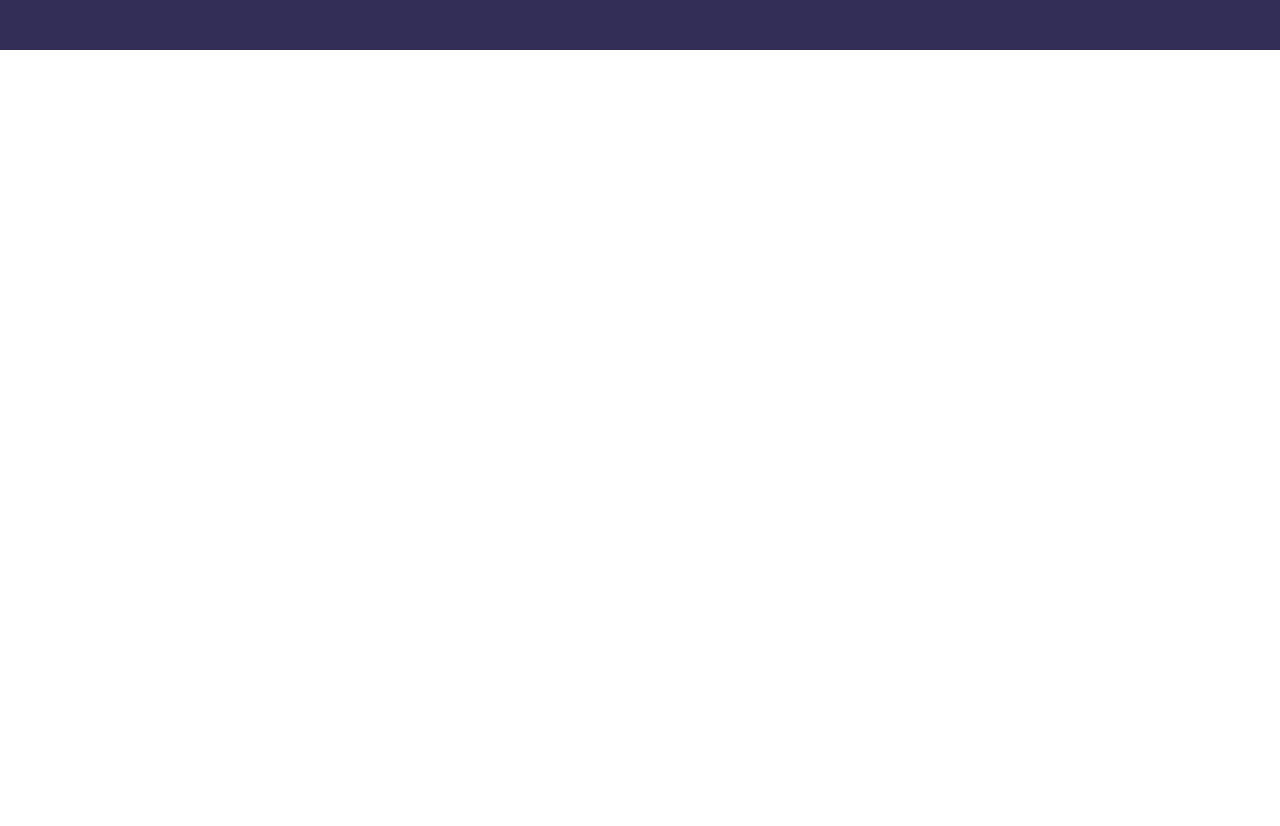
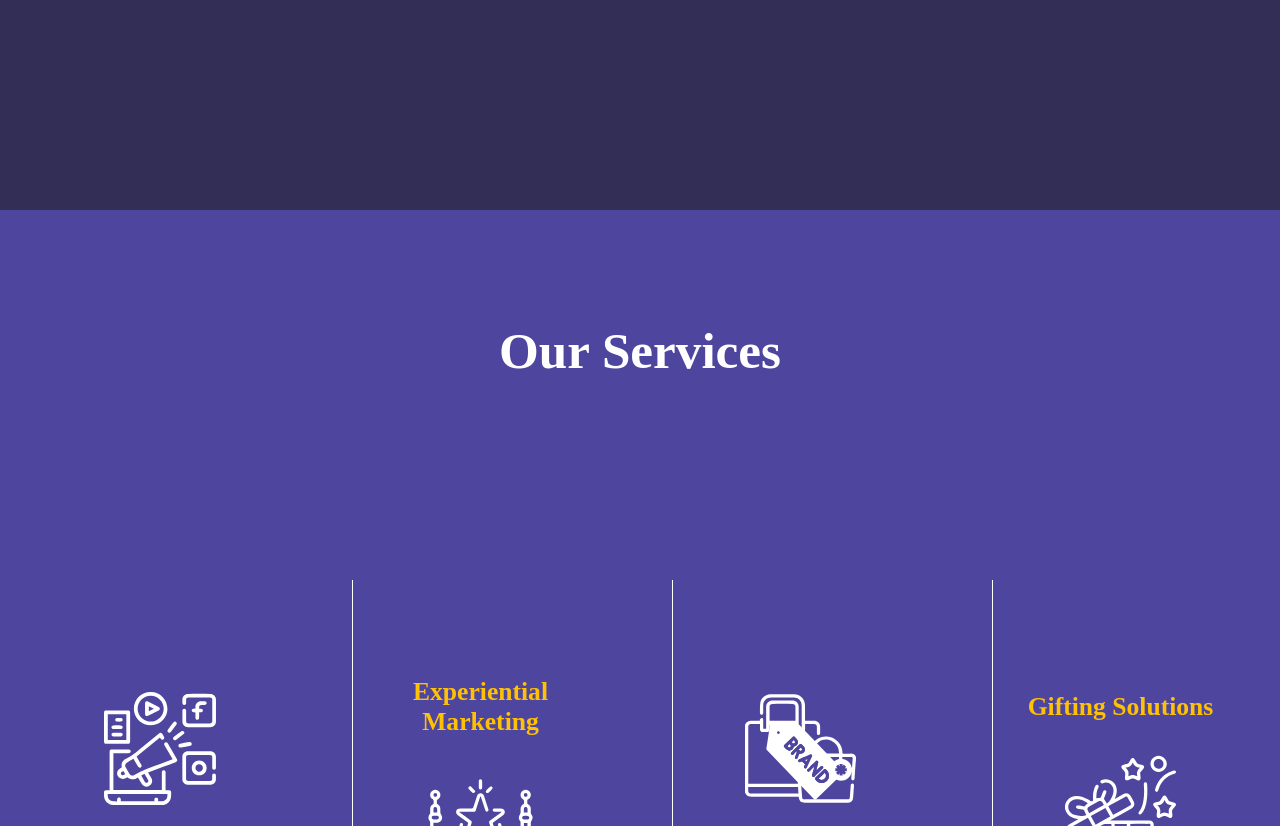
Before and after one commit to theprinceraj/Landing-Page-Template, a plain HTML site: page index.html in a window 1280 px wide. Shown: the part 2590-3416 px from the top of the page. Before the commit the page ends 2640 px from the top, so only its background shows below. Drawn offline with Linux system fonts and the light colour scheme.

Commit message:
Added a new section to the website with information about the company's services and team members.

```diff
--- a/index.html
+++ b/index.html
@@ -80,8 +80,8 @@
     </section>
     <!-- Section 2 Ends -->
 
-    <!-- Section 1 Begins -->
-    <div class="page" id="page-3">
+    <!-- Section 3 Begins -->
+    <section class="page" id="page-3">
         <div id="left-page-3">
             <h3>About Us</h3>
             <ul>
@@ -105,7 +105,51 @@
                 processes.</p>
             <p><a href="#">Recruit a TRIAD professional today to aid in the expansion of your business.</a></p>
         </div>
-    </div>
+    </section>
+    <!-- Section 3 Ends -->
+
+    <!-- Section 4 Begins -->
+    <section class="page" id="page-4">
+        <h3>Our Services</h3>
+        <div id="services-container">
+            <div class="service-item">
+                <img src="images/page-4/marketing.svg" alt="Marketing">
+                <h4>Marketing Services</h4>
+            </div>
+            <div class="service-item" id="service-2">
+                <h4>Experiential Marketing</h4>
+                <img src="images/page-4/experiential.svg" alt="Experiential">
+            </div>
+            <div class="service-item" id="service-3">
+                <img src="images/page-4/Retail.svg" alt="Retail">
+                <h4>Retail Branding</h4>
+            </div>
+            <div class="service-item" id="service-4">
+                <h4>Gifting Solutions</h4>
+                <img src="images/page-4/gifting.svg" alt="Gifting">
+            </div>
+        </div>
+    </section>
+    <!-- Section 4 Ends -->
+
+    <!-- Section 5 Begins -->
+    <section class="page" id="page-5">
+        <h5>Meet our <span>warriors</span>, ready to <span>harness</span> the force for good.</h5>
+        <div id="warrior-container">
+            <div class="warrior-item">
+                <img src="images/page-5/warrior-1.jpg" alt="Prince Raj">
+                <p>Prince Raj</p>
+            </div>
+            <div class="warrior-item">
+                <img src="images/page-5/warrior-2.jpg" alt="Warrior 2">
+                <p>Rishab Srivastava</p>
+            </div>
+            <div class="warrior-item">
+                <img src="images/page-5/warrior-3.jpg" alt="Warrior 3">
+                <p>John Smith</p>
+            </div>
+        </div>
+    </section>
 </body>
 
 </html>
--- a/style.css
+++ b/style.css
@@ -215,6 +215,7 @@ nav a:hover {
     display: flex;
     align-items: flex-start;
     justify-content: flex-start;
+    height: 130vh;
 }
 
 #left-page-3 {
@@ -266,3 +267,65 @@ nav a:hover {
 #right-page-3 a {
     color: #FF7200;
 }
+
+#page-4 {
+    color: white;
+    background-color: #4E459F;
+    display: flex;
+    flex-direction: column;
+    align-items: center;
+    justify-content: center;
+}
+
+#page-4 h3 {
+    font-size: 4vw;
+    margin-bottom: 5vh;
+}
+
+#services-container {
+    width: 100%;
+    color: #FFC103;
+    display: flex;
+    flex-wrap: wrap;
+    align-items: center;
+    justify-content: space-around;
+    margin-top: 20vh;
+}
+
+.service-item {
+    width: 20%;
+    height: 50vh;
+    display: flex;
+    flex-direction: column;
+    align-items: center;
+    justify-content: center;
+}
+
+.service-item:hover img {
+    scale: 1.4;
+}
+
+.service-item h4 {
+    text-align: center;
+    font-size: 2vw;
+    margin: 0.5rem;
+    padding: 0.5rem;
+    transition: all ease 0.2s;
+}
+
+.service-item h4:hover {
+    color: #e2a90a;
+}
+
+.service-item img {
+    width: 50%;
+    margin: 0.5rem;
+    padding: 0.5rem;
+    transition: all ease 0.5s;
+}
+
+#service-2,
+#service-3,
+#service-4 {
+    border-left: 1px solid white;
+}
```
Also changed, not shown: images/page-4/experiential.svg (added), images/page-4/gifting.svg (added), images/page-4/marketing.svg (added), images/page-4/retail.svg (added), images/page-5/warrior-1.jpg (added), images/page-5/warrior-2.jpg (added), images/page-5/warrior-3.jpg (added).
